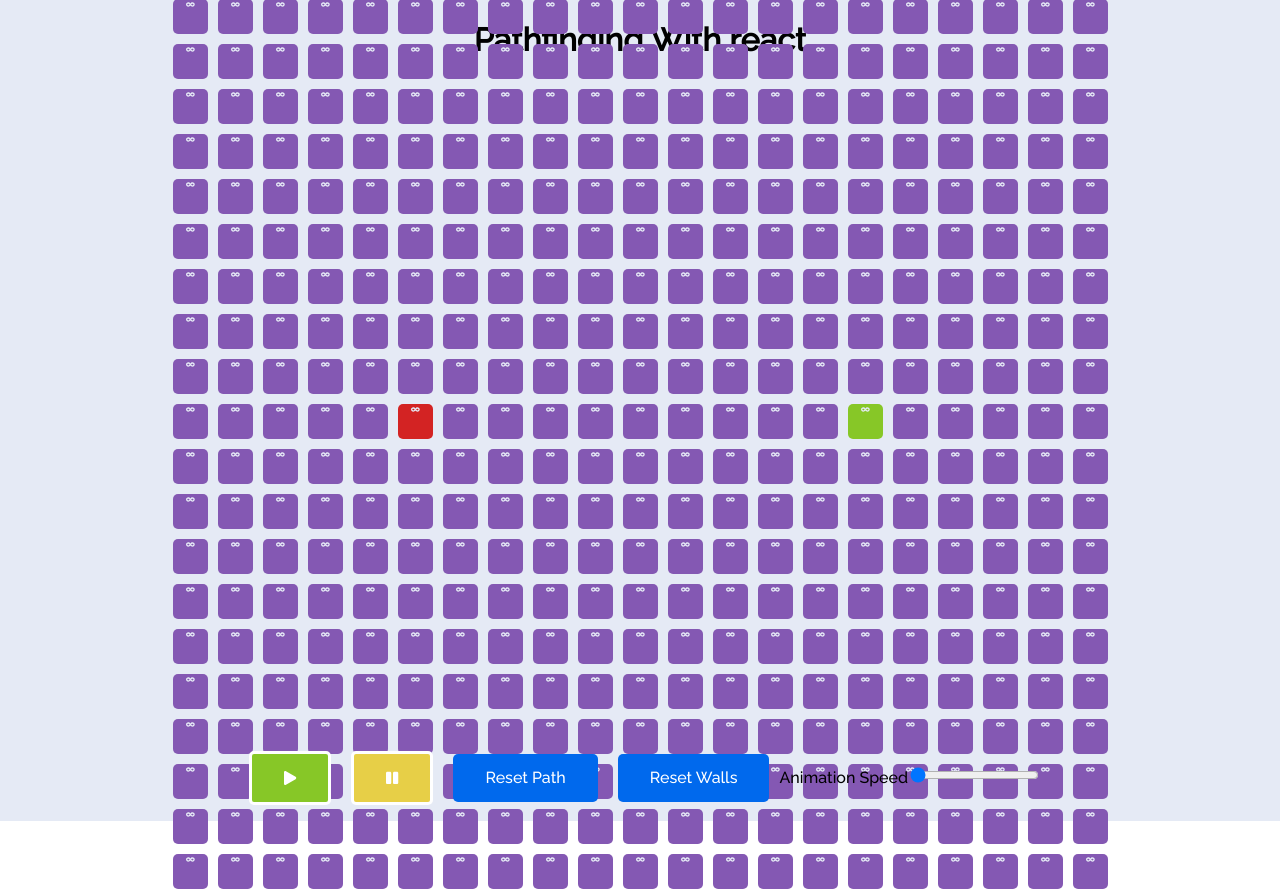
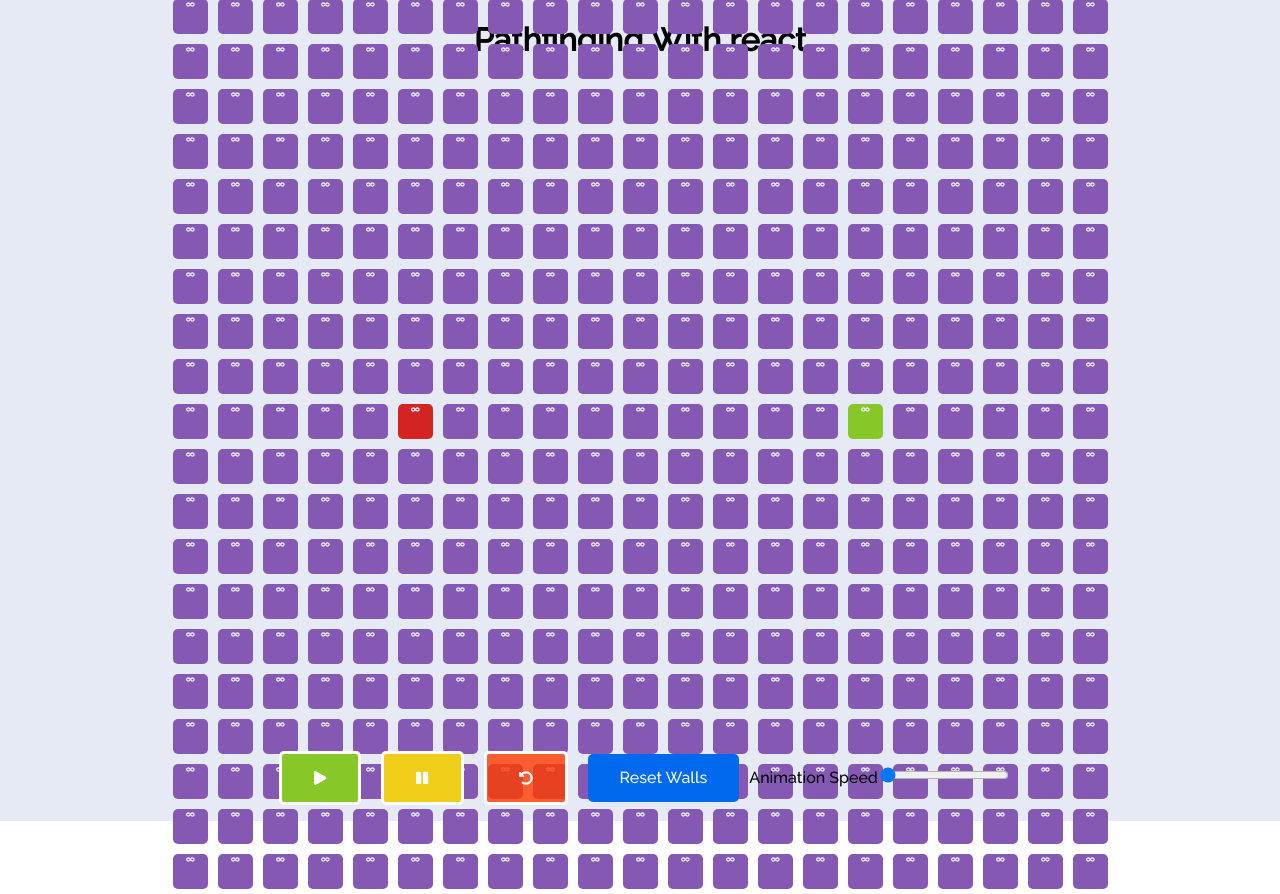
Before and after one commit to morriswr01/reactPathfindingApp, a React (Create React App) app: page / in a window 1280 px wide. Built offline with nearby package versions, Linux system fonts and the light colour scheme.

Commit message:
Added reset icon and styling in line with play and pause buttons

```diff
--- a/src/components/Board/Board.js
+++ b/src/components/Board/Board.js
@@ -11,7 +11,7 @@ import { Pathfinder } from "../../algorithms/Timer";
 // CSS
 import "./Board.scss";
 import { FontAwesomeIcon } from "@fortawesome/react-fontawesome";
-import { faPause, faPlay } from "@fortawesome/free-solid-svg-icons";
+import { faPause, faPlay, faUndoAlt } from "@fortawesome/free-solid-svg-icons";
 
 export default function Board() {
     // Pull global context
@@ -192,10 +192,10 @@ export default function Board() {
                     <FontAwesomeIcon icon={faPause} size='sm' />
                 </button>
                 <button className='resetBtn' onClick={() => reset()}>
-                    Reset Path
+                    <FontAwesomeIcon icon={faUndoAlt} size='sm' />
                 </button>
                 <button
-                    className='resetBtn'
+                    className='resetWalls'
                     onClick={() => {
                         if (!isRunning) {
                             resetWalls();
--- a/src/components/Board/Board.scss
+++ b/src/components/Board/Board.scss
@@ -36,10 +36,10 @@
             transition: background 250ms ease-in-out, transform 150ms ease;
 
             &.pauseBtn {
-                background-color: rgb(231, 207, 71);
+                background-color: rgb(238, 206, 24);
                 border-style: solid;
                 &:hover {
-                    background-color: darken(rgb(231, 207, 71), 10%);
+                    background-color: darken(rgb(238, 206, 24), 10%);
                 }
             }
             &.startBtn {
@@ -47,6 +47,13 @@
                 border-style: solid;
                 &:hover {
                     background-color: darken(rgb(135, 199, 39), 10%);
+                }
+            }
+            &.resetBtn {
+                background-color: rgba(255, 60, 0, 0.808);
+                border-style: solid;
+                &:hover {
+                    background-color: darken(rgba(255, 60, 0, 0.808), 10%);
                 }
             }
 
```
